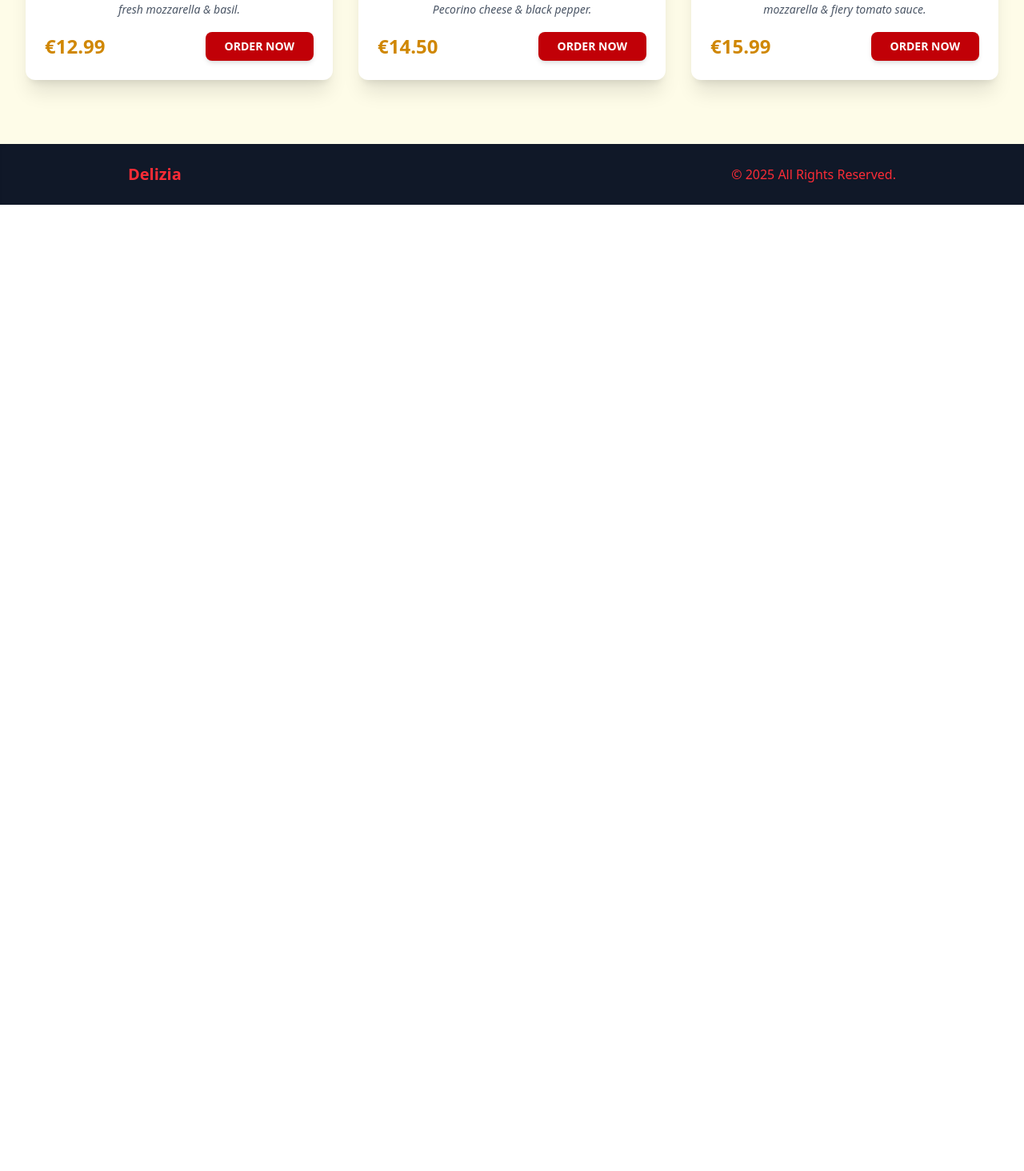
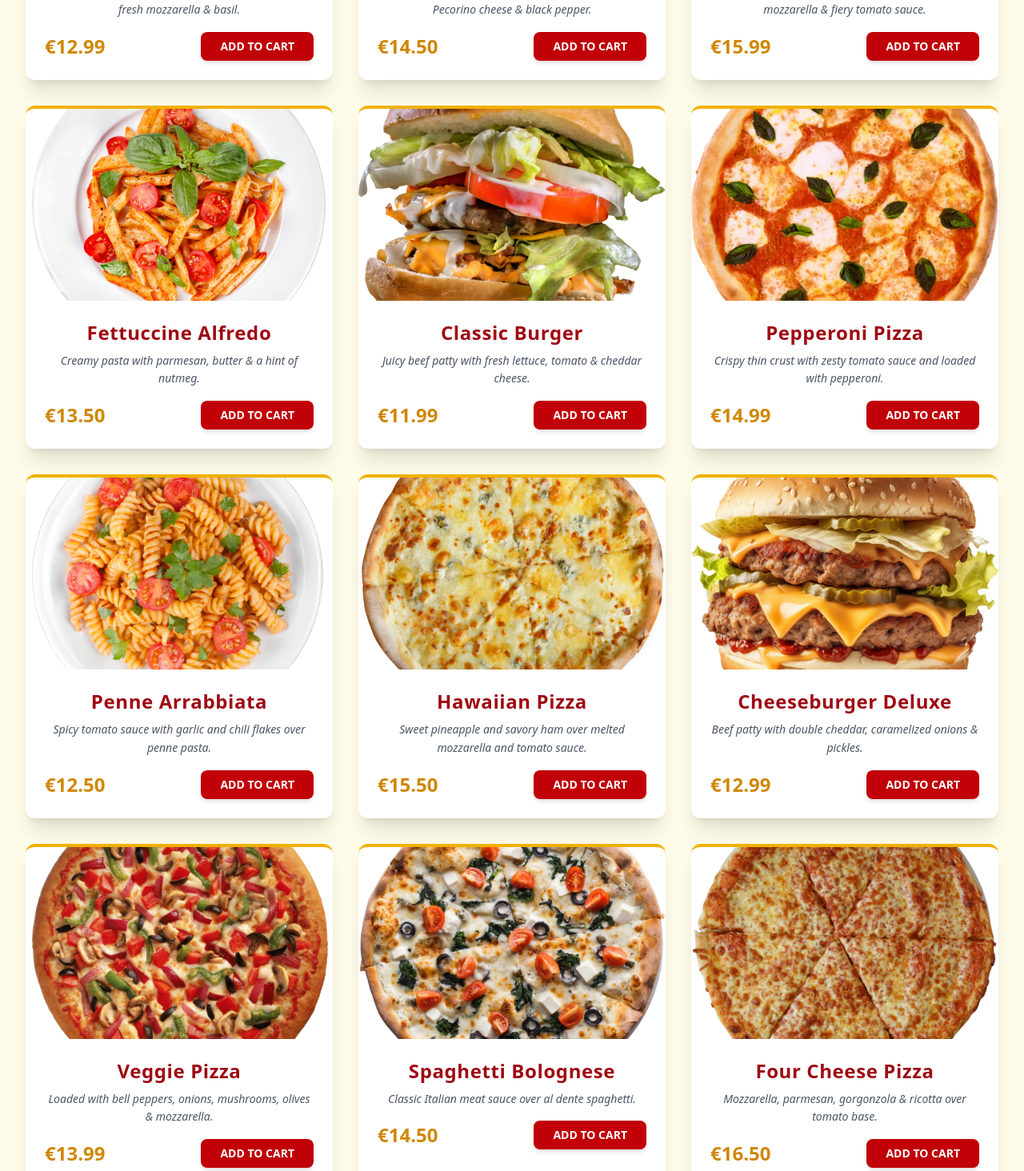
Before and after one commit to hiruranasinghe/restaurant-website-nextjs, a Next.js app: page / in a window 1280 px wide. Shown: the part 1246-2710 px from the top of the page at 80% size. Before the commit the page ends 1502 px from the top, so only its background shows below. Built offline with nearby package versions, Linux system fonts and the light colour scheme.

Commit message:
add food items

```diff
--- a/app/components/Featured.tsx
+++ b/app/components/Featured.tsx
@@ -1,7 +1,6 @@
-// app/components/Featured.tsx
 import React from "react";
 import Image from "next/image";
-import Link from "next/link"; // Use Link for clickable item wrappers
+import Link from "next/link";
 
 const featuredItems = [
   {
@@ -13,17 +12,80 @@ const featuredItems = [
   },
   {
     id: 2,
-    name: "Spaghetti Carbonara", // Changed from Burger to an Italian dish for theme consistency
+    name: "Spaghetti Carbonara",
     description: "Authentic Roman dish with cured guanciale, egg yolk, Pecorino cheese & black pepper.",
     image: "/temporary/p2.png",
     price: "€14.50",
   },
   {
     id: 3,
-    name: "Spicy Diavola Pizza", // Refined Pepperoni name
+    name: "Spicy Diavola Pizza",
     description: "Loaded with hot Calabrian chili, spicy salami, mozzarella & fiery tomato sauce.",
     image: "/temporary/p3.png",
     price: "€15.99",
+  },
+  {
+    id: 4,
+    name: "Fettuccine Alfredo",
+    description: "Creamy pasta with parmesan, butter & a hint of nutmeg.",
+    image: "/temporary/p4.png",
+    price: "€13.50",
+  },
+  {
+    id: 5,
+    name: "Classic Burger",
+    description: "Juicy beef patty with fresh lettuce, tomato & cheddar cheese.",
+    image: "/temporary/p5.png",
+    price: "€11.99",
+  },
+  {
+    id: 6,
+    name: "Pepperoni Pizza",
+    description: "Crispy thin crust with zesty tomato sauce and loaded with pepperoni.",
+    image: "/temporary/p6.png",
+    price: "€14.99",
+  },
+  {
+    id: 7,
+    name: "Penne Arrabbiata",
+    description: "Spicy tomato sauce with garlic and chili flakes over penne pasta.",
+    image: "/temporary/p7.png",
+    price: "€12.50",
+  },
+  {
+    id: 8,
+    name: "Hawaiian Pizza",
+    description: "Sweet pineapple and savory ham over melted mozzarella and tomato sauce.",
+    image: "/temporary/p8.png",
+    price: "€15.50",
+  },
+  {
+    id: 9,
+    name: "Cheeseburger Deluxe",
+    description: "Beef patty with double cheddar, caramelized onions & pickles.",
+    image: "/temporary/p9.png",
+    price: "€12.99",
+  },
+  {
+    id: 10,
+    name: "Veggie Pizza",
+    description: "Loaded with bell peppers, onions, mushrooms, olives & mozzarella.",
+    image: "/temporary/p10.png",
+    price: "€13.99",
+  },
+  {
+    id: 11,
+    name: "Spaghetti Bolognese",
+    description: "Classic Italian meat sauce over al dente spaghetti.",
+    image: "/temporary/p11.png",
+    price: "€14.50",
+  },
+  {
+    id: 12,
+    name: "Four Cheese Pizza",
+    description: "Mozzarella, parmesan, gorgonzola & ricotta over tomato base.",
+    image: "/temporary/p12.png",
+    price: "€16.50",
   },
 ];
 
@@ -31,36 +93,29 @@ export default function Featured() {
   return (
     <section className="py-16 bg-yellow-50">
       <div className="max-w-7xl mx-auto px-4 lg:px-8">
-
-        {/* Title */}
         <h2 className="text-5xl font-extrabold text-center text-red-800 mb-14 drop-shadow-md">
           🔥 Our Featured Delights
         </h2>
 
-        {/* Product Grid / Carousel */}
         <div className="flex gap-8 overflow-x-scroll pb-4 scrollbar-hide sm:grid sm:grid-cols-2 lg:grid-cols-3 sm:overflow-visible">
           {featuredItems.map((item) => (
-            // Use Link for the whole card for better clickability
             <Link
-              href={`/menu/${item.id}`} // Link to the specific item page
+              href={`/menu/${item.id}`}
               key={item.id}
               className="flex-shrink-0 w-80 sm:w-auto bg-white rounded-xl shadow-xl border-t-4 border-yellow-500 overflow-hidden
                          transform hover:scale-[1.03] transition-all duration-300 ease-in-out cursor-pointer group"
             >
-
-              {/* Product Image */}
               <div className="relative w-full h-60">
                 <Image
                   src={item.image}
                   alt={item.name}
                   fill
-                  sizes="(max-width: 640px) 75vw, (max-width: 1024px) 50vw, 33vw" // Optimization for Next/Image
+                  sizes="(max-width: 640px) 75vw, (max-width: 1024px) 50vw, 33vw"
                   className="object-cover group-hover:opacity-90 transition-opacity duration-300"
                   quality={80}
                 />
               </div>
 
-              {/* Product Info */}
               <div className="p-6 text-center">
                 <h3 className="text-2xl font-black text-red-800 mb-2 tracking-wide">
                   {item.name}
@@ -69,17 +124,14 @@ export default function Featured() {
                   {item.description}
                 </p>
 
-                {/* Price and CTA */}
                 <div className="flex justify-between items-center mt-4">
                   <span className="text-2xl font-extrabold text-yellow-600">
                     {item.price}
                   </span>
-
-                  {/* Add to Cart Button */}
                   <button className="px-6 py-2 bg-red-700 text-white font-bold text-sm uppercase rounded-lg
                                      shadow-md hover:bg-red-600 transition-colors duration-200
                                      group-hover:bg-red-900 group-hover:scale-105 transform">
-                    Order Now
+                    Add to Cart
                   </button>
                 </div>
               </div>
```
